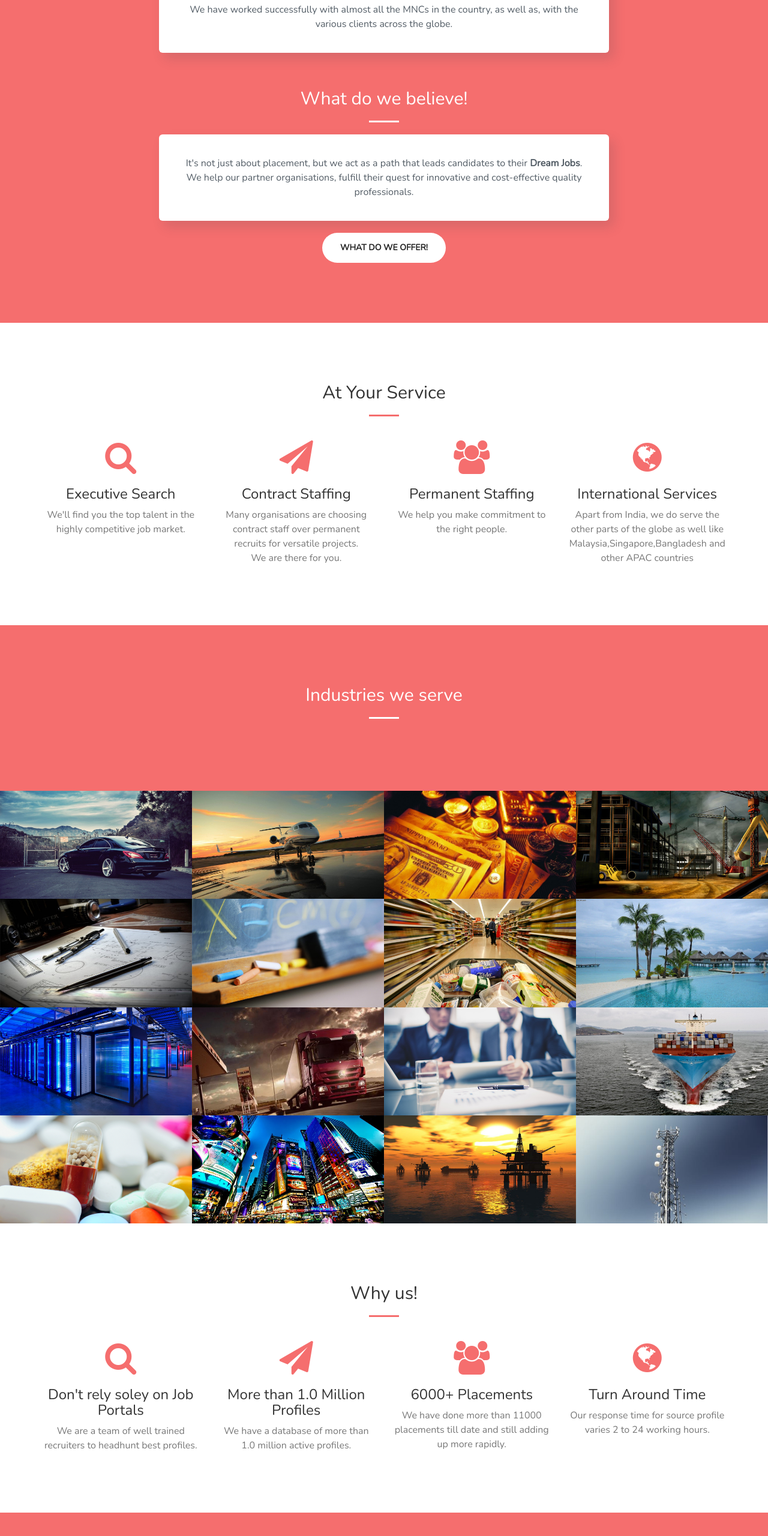
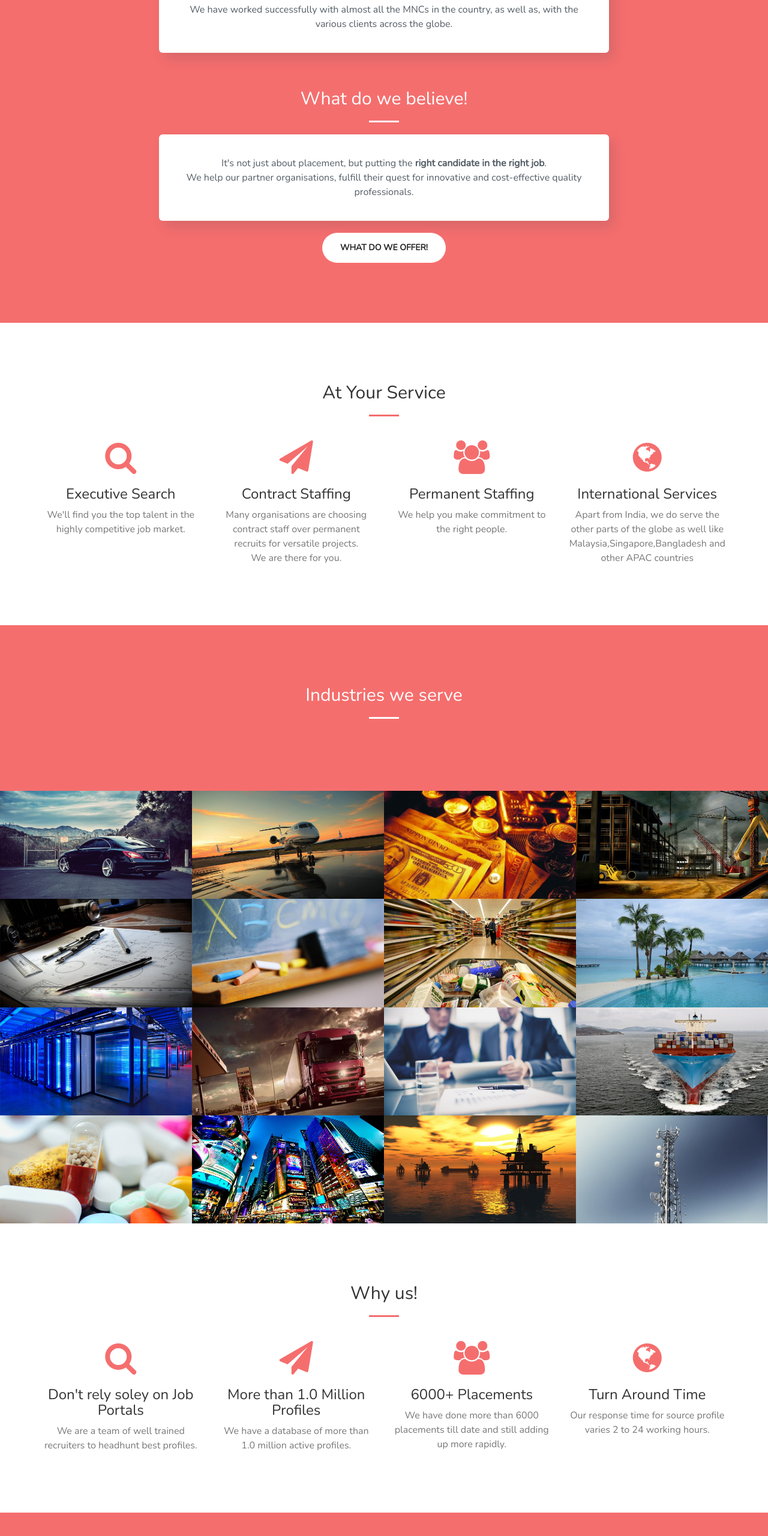
Before and after one commit to redteamhisar/redteamhisar.github.io, a website: page index.html in a window 1280 px wide. Shown: the part 1056-3616 px from the top of the page at 60% size. Drawn offline with nearby package versions, Linux system fonts and the light colour scheme.

Commit message:
placement count fix

```diff
--- a/index.html
+++ b/index.html
@@ -50,7 +50,7 @@
                 <button type="button" class="navbar-toggle collapsed" data-toggle="collapse" data-target="#bs-example-navbar-collapse-1">
                     <span class="sr-only">Toggle navigation</span> Menu <i class="fa fa-bars"></i>
                 </button>
-                <!--<a class="navbar-brand page-scroll" href="#page-top">Dream Jobs</a>
+                <!--<a class="navbar-brand page-scroll" href="#page-top">Red Team</a>
                 -->
                 <img src="dj.jpg" style="height:65px;width:125px" ></img>
             </div>
@@ -118,7 +118,7 @@
                 <div class="col-lg-8 col-lg-offset-2 text-center">
                     <h2 class="section-heading">What do we believe!</h2>
                     <hr class="light">
-                    <p class="text-faded">It's not just about placement, but we act as a path that leads candidates to their <strong>Dream Jobs</strong>.<br>We help our partner organisations, fulfill their quest for innovative and cost-effective quality professionals.
+                    <p class="text-faded">It's not just about placement, but putting the <strong>right candidate in the right job</strong>.<br>We help our partner organisations, fulfill their quest for innovative and cost-effective quality professionals.
           </p>
                     <a href="#services" class="page-scroll btn btn-default btn-xl sr-button">What do we offer!</a>
                 </div>
@@ -417,7 +417,7 @@
                     <div class="service-box">
                         <i class="fa fa-4x fa-users text-primary sr-icons"></i>
                         <h3>6000+ Placements</h3>
-                        <p class="text-muted">We have done more than 11000 placements till date and still adding up more rapidly.</p>
+                        <p class="text-muted">We have done more than 6000 placements till date and still adding up more rapidly.</p>
                     </div>
                 </div>
                 <div class="col-lg-3 col-md-6 text-center">
```
